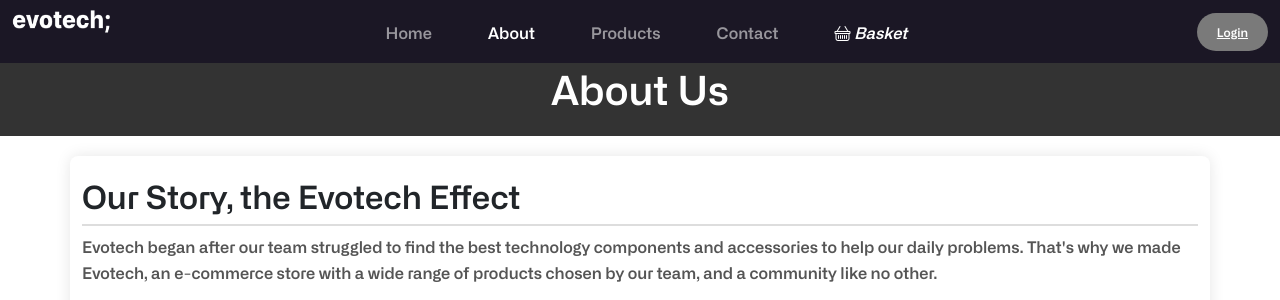
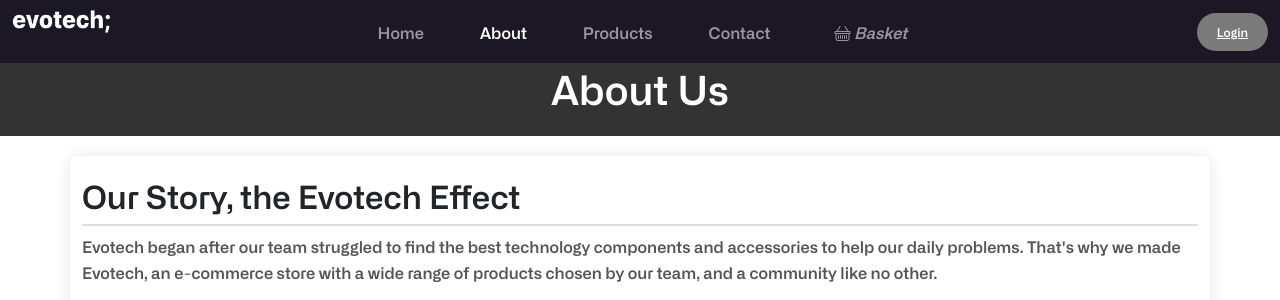
Before and after one commit to aston-cs2tp-evotech/evotech, a PHP site: page /view/aboutus.php in a window 1280 px wide. Shown: the top 300 px of the page. Run offline with PHP 8.4, Linux system fonts and the light colour scheme.

Commit message:
Fix nav bar with Basket icon

```diff
--- a/view/basket.php
+++ b/view/basket.php
@@ -27,7 +27,7 @@ if (isset($userInfo)) {
 
 <nav>
     <?php
-    $currentPage = "home";
+    $currentPage = "basket";
     include __DIR__ . '/nav.php';
     ?>
 </nav>
--- a/view/css/nav.css
+++ b/view/css/nav.css
@@ -40,11 +40,9 @@
   color: white;
   font-weight:  500px; ;
   position: relative;
-
-
 }
 .nav-link:hover, .nav-link.active{
-  color: rgb(157, 157, 157);
+  color: rgb(255, 255, 255);
 
 }
 
@@ -52,3 +50,10 @@
   padding-left: 20px;
   padding-right: 20px;
 }
+
+/*
+ * Remove padding for when class is nav-link AND bi
+ */
+.nav-link.bi{
+  padding: 0;
+}
--- a/view/nav.php
+++ b/view/nav.php
@@ -45,7 +45,7 @@
                         </li>
                         <li class="nav-item">
                             <a class="nav-link <?php if ($currentPage == "basket") {echo "active";}?>" href="basket">
-                                <i class="bi bi-basket">
+                                <i class="nav-link bi bi-basket">
                                     Basket
                                 </i>
                             </a>
```
